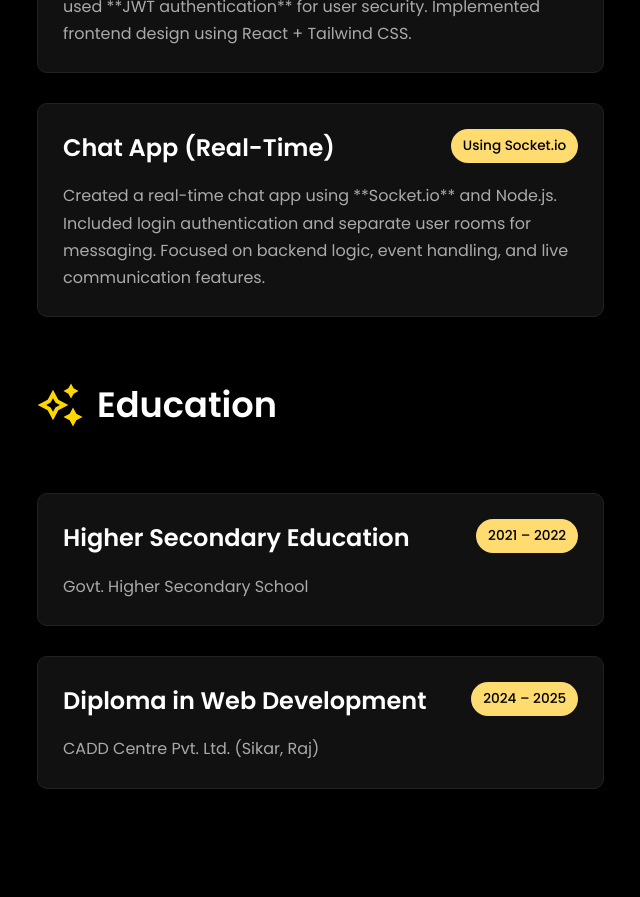
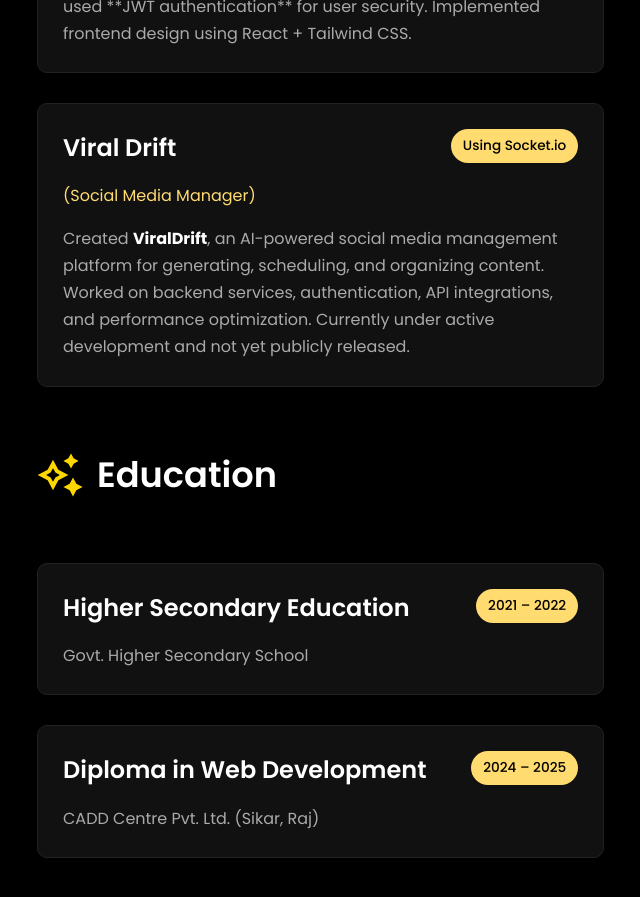
Before and after one commit to Azaz-Gori07/PortFolio, a React (Vite) app: page / in a window 1280 px wide. Shown: the part 3920-4817 px from the top of the page, without its empty margins (155-795 px from the left). Built offline with nearby package versions, Linux system fonts and the light colour scheme; a web font is replaced by a local one.

Commit message:
i dont know

```diff
--- a/src/pages/home/Home.jsx
+++ b/src/pages/home/Home.jsx
@@ -242,7 +242,7 @@ function Home() {
           />
           <motion.button
             className='view-project'
-            onClick={() => window.open("https://all-birds-fronted.vercel.app")}
+            onClick={() => window.open("https://ai.zenuxs.in")}
             whileHover={{ scale: 1.1, rotate: 1 }}
             whileTap={{ scale: 0.9 }}
           >
@@ -288,7 +288,7 @@ function Home() {
             </div>
             <div className="social-links">
               <motion.a whileHover={{ scale: 1.2 }} href="https://www.instagram.com/azaz__wri8s?igsh=eXJ6N200dWVpb3ll" target="_blank"><FaInstagram className='social-icon' /></motion.a>
-              <motion.a whileHover={{ scale: 1.2 }} href="https://www.linkedin.com/in/ijaj-gori-36298338a" target="_blank"><FaLinkedin className='social-icon' /></motion.a>
+              <motion.a whileHover={{ scale: 1.2 }} href="https://www.linkedin.com/in/azaz-gori-a66985419?utm_source=share_via&utm_content=profile&utm_medium=member_android" target="_blank"><FaLinkedin className='social-icon' /></motion.a>
               <motion.a whileHover={{ scale: 1.2 }} href="https://github.com/Azaz-Gori07" target="_blank"><FaGithubSquare className='social-icon' /></motion.a>
             </div>
           </motion.div>
@@ -316,8 +316,9 @@ function Home() {
               <p>Developed a fully functional e-commerce website with authentication, product management, and dynamic cart system. Integrated **MongoDB Atlas** for product data and used **JWT authentication** for user security. Implemented frontend design using React + Tailwind CSS.</p>
             </motion.div>
             <motion.div className="presents" variants={itemVariants} whileHover={{ scale: 1.02, backgroundColor: "#181818" }}>
-              <h1>Chat App (Real-Time) <span>Using Socket.io</span></h1>
-              <p>Created a real-time chat app using **Socket.io** and Node.js. Included login authentication and separate user rooms for messaging. Focused on backend logic, event handling, and live communication features.</p>
+              <h1>Viral Drift <span>Using Socket.io</span></h1>
+              <p className='yyy'>(Social Media Manager)</p>
+              <p>Created <b style={{color: "HighlightText"}}>ViralDrift</b>, an AI-powered social media management platform for generating, scheduling, and organizing content. Worked on backend services, authentication, API integrations, and performance optimization. Currently under active development and not yet publicly released.</p>
             </motion.div>
 
             <motion.h2 style={{ marginTop: "30px", marginBottom: "30px" }} variants={itemVariants}><RiSparkling2Line className='spark' /> Education</motion.h2>
@@ -343,7 +344,7 @@ function Home() {
             <p>Email</p> <h2>azazkhan007007@gmail.com</h2>
           </motion.span>
           <motion.span variants={itemVariants} whileHover={{ x: 5 }}>
-            <p>Linkedin</p> <motion.a href="https://www.linkedin.com/in/ijaj-gori-36298338a?utm_source=share&utm_campaign=share_via&utm_content=profile&utm_medium=android_app" target="_blank" whileHover={{ color: "#ffed4e" }}>LinkedIn Profile</motion.a>
+            <p>Linkedin</p> <motion.a href="https://www.linkedin.com/in/azaz-gori-a66985419?utm_source=share_via&utm_content=profile&utm_medium=member_android" target="_blank" whileHover={{ color: "#ffed4e" }}>LinkedIn Profile</motion.a>
           </motion.span>
           <motion.span variants={itemVariants} whileHover={{ x: 5 }}>
             <p>Address</p> <h2>sikar, Raj.</h2>
```
